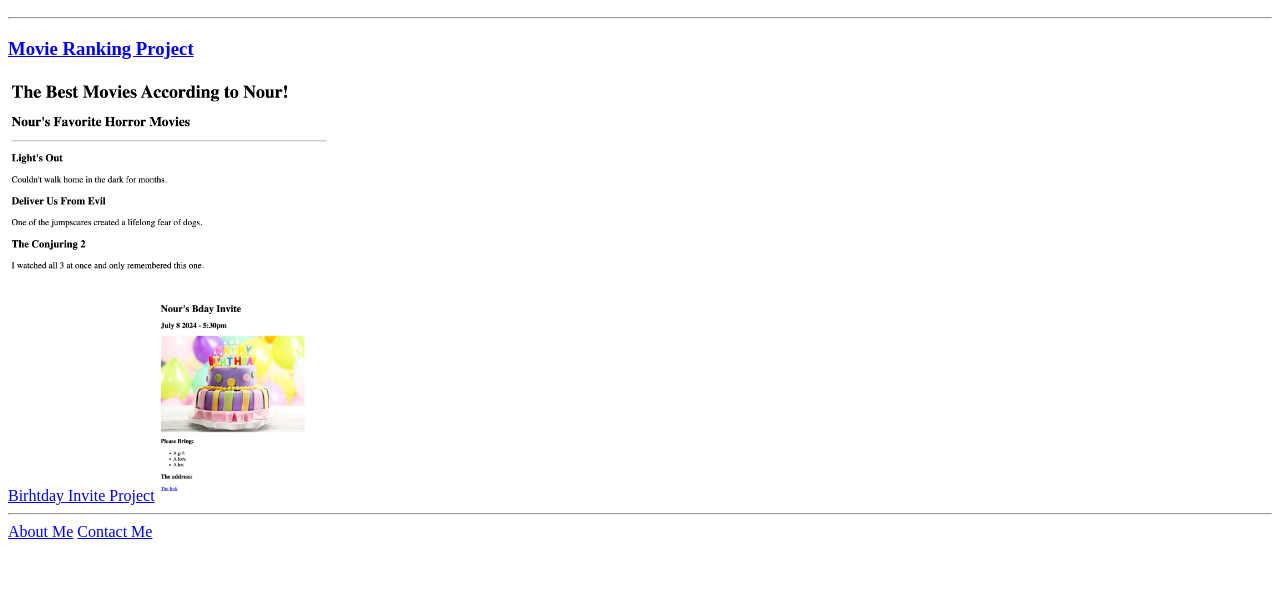
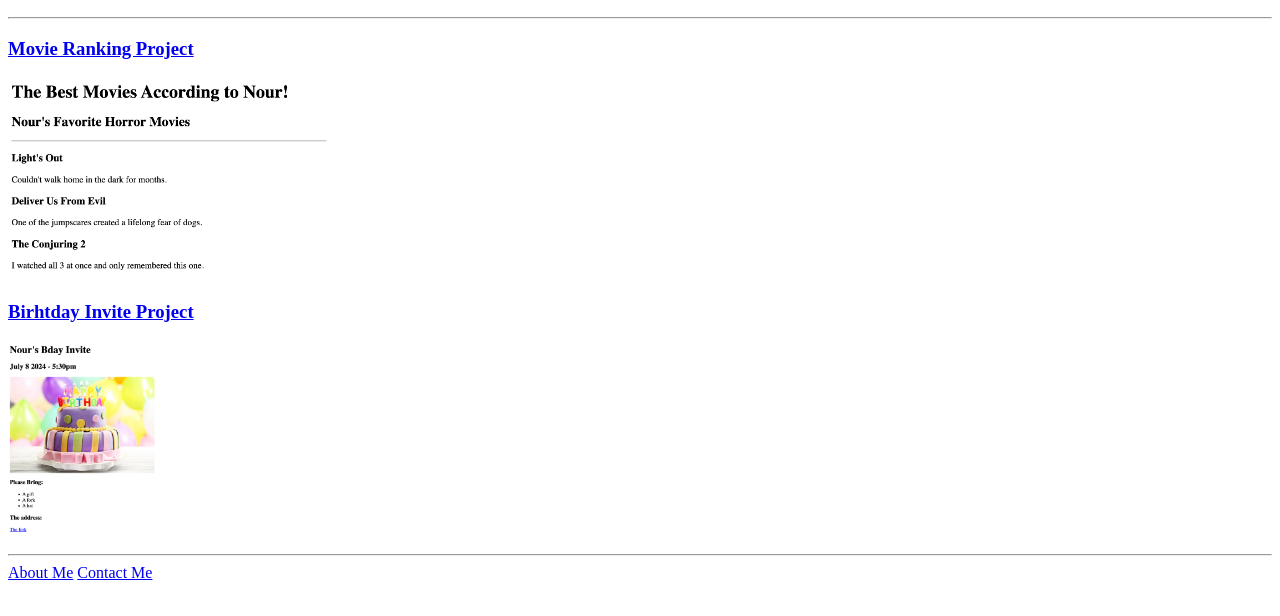
Before and after one commit to Nour-BenAli/html-portfolio, a plain HTML site: page index.html in a window 1280 px wide. Shown: the part 110-726 px from the top of the page. Drawn offline with Linux system fonts and the light colour scheme.

Commit message:
Update index.html
Fixed a bug

```diff
--- a/index.html
+++ b/index.html
@@ -15,7 +15,7 @@
     <h3><a href="./public/movie-ranking.html">Movie Ranking Project</a></h3>
     <img src="./assets/images/movie-ranking.png" height="200" alt="Screenshot of movie ranking project"/>
 
-    <h3></h3><a href="./public/birthday-invite.html">Birhtday Invite Project</a></h3>
+    <h3><a href="./public/birthday-invite.html">Birhtday Invite Project</a></h3>
     <img src="./assets/images/birthday-invite.png" height="200" alt="Screenshot of birthday invite project"/>
     <hr />
 
```
